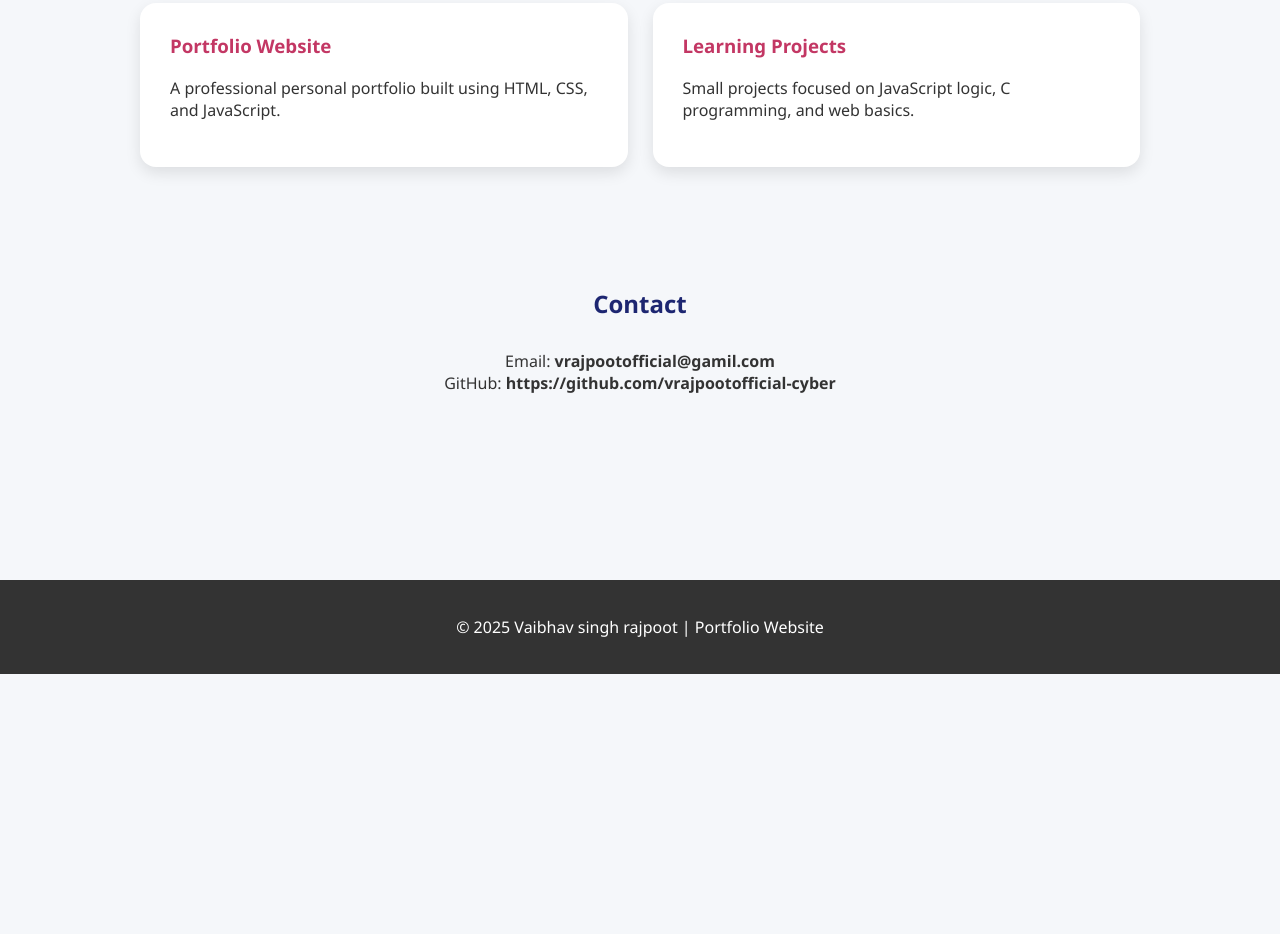
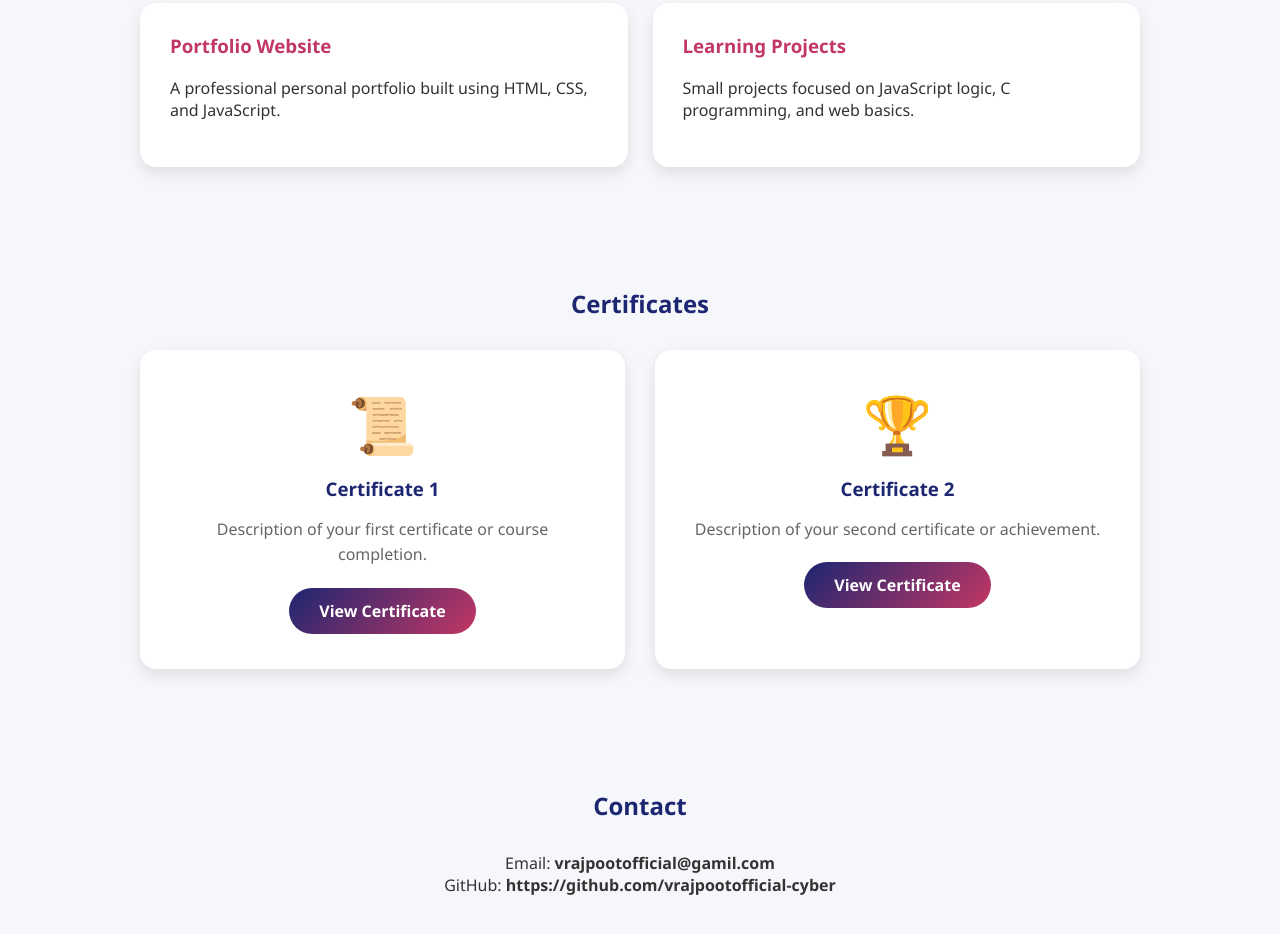
Before and after one commit to vrajpootofficial-cyber/Vaibhavsinghrajpoot, a plain HTML site: page index.html in a window 1280 px wide. Shown: the part 1220-2154 px from the top of the page. Before the commit the page ends 1894 px from the top, so only its background shows below. Drawn offline with Linux system fonts and the light colour scheme.

Commit message:
Update index.html

```diff
--- a/index.html
+++ b/index.html
@@ -146,6 +146,58 @@
             color: #c33764;
         }
 
+        .certificates {
+            display: grid;
+            grid-template-columns: repeat(auto-fit, minmax(280px, 1fr));
+            gap: 30px;
+        }
+
+        .certificate-card {
+            background: white;
+            padding: 35px;
+            border-radius: 16px;
+            box-shadow: 0 6px 15px rgba(0, 0, 0, 0.1);
+            text-align: center;
+            transition: transform 0.3s ease, box-shadow 0.3s ease;
+        }
+
+        .certificate-card:hover {
+            transform: translateY(-10px);
+            box-shadow: 0 14px 35px rgba(0, 0, 0, 0.25);
+        }
+
+        .cert-icon {
+            font-size: 3.5rem;
+            margin-bottom: 15px;
+        }
+
+        .certificate-card h3 {
+            margin: 15px 0;
+            color: #1d2671;
+        }
+
+        .certificate-card p {
+            color: #666;
+            line-height: 1.6;
+            margin-bottom: 20px;
+        }
+
+        .cert-btn {
+            display: inline-block;
+            background: linear-gradient(135deg, #1d2671, #c33764);
+            color: white;
+            padding: 12px 30px;
+            border-radius: 25px;
+            text-decoration: none;
+            font-weight: 600;
+            transition: transform 0.3s ease, box-shadow 0.3s ease;
+        }
+
+        .cert-btn:hover {
+            transform: scale(1.05);
+            box-shadow: 0 8px 20px rgba(195, 51, 100, 0.4);
+        }
+
 
         footer {
             background-color: #333;
@@ -172,6 +224,7 @@
         <a href="#about">About</a>
         <a href="#skills">Skills</a>
         <a href="#projects">Projects</a>
+        <a href="#certificates">Certificates</a>
         <a href="#contact">Contact</a>
     </nav>
     <section id="about">
@@ -215,6 +268,23 @@
             </div>
         </div>
     </section>
+    <section id="certificates">
+        <h2>Certificates</h2>
+        <div class="certificates">
+            <div class="certificate-card">
+                <div class="cert-icon">📜</div>
+                <h3>Certificate 1</h3>
+                <p>Description of your first certificate or course completion.</p>
+                <a href="Vaibhav ibm certificate c.pdf" target="_blank" class="cert-btn">View Certificate</a>
+            </div>
+            <div class="certificate-card">
+                <div class="cert-icon">🏆</div>
+                <h3>Certificate 2</h3>
+                <p>Description of your second certificate or achievement.</p>
+                <a href="vaibhav ibm certificate web.pdf" target="_blank" class="cert-btn">View Certificate</a>
+            </div>
+        </div>
+    </section>
     <section id="contact" style="margin-bottom:120px;">
         <h2>Contact</h2>
         <p style="text-align:center;">
```
